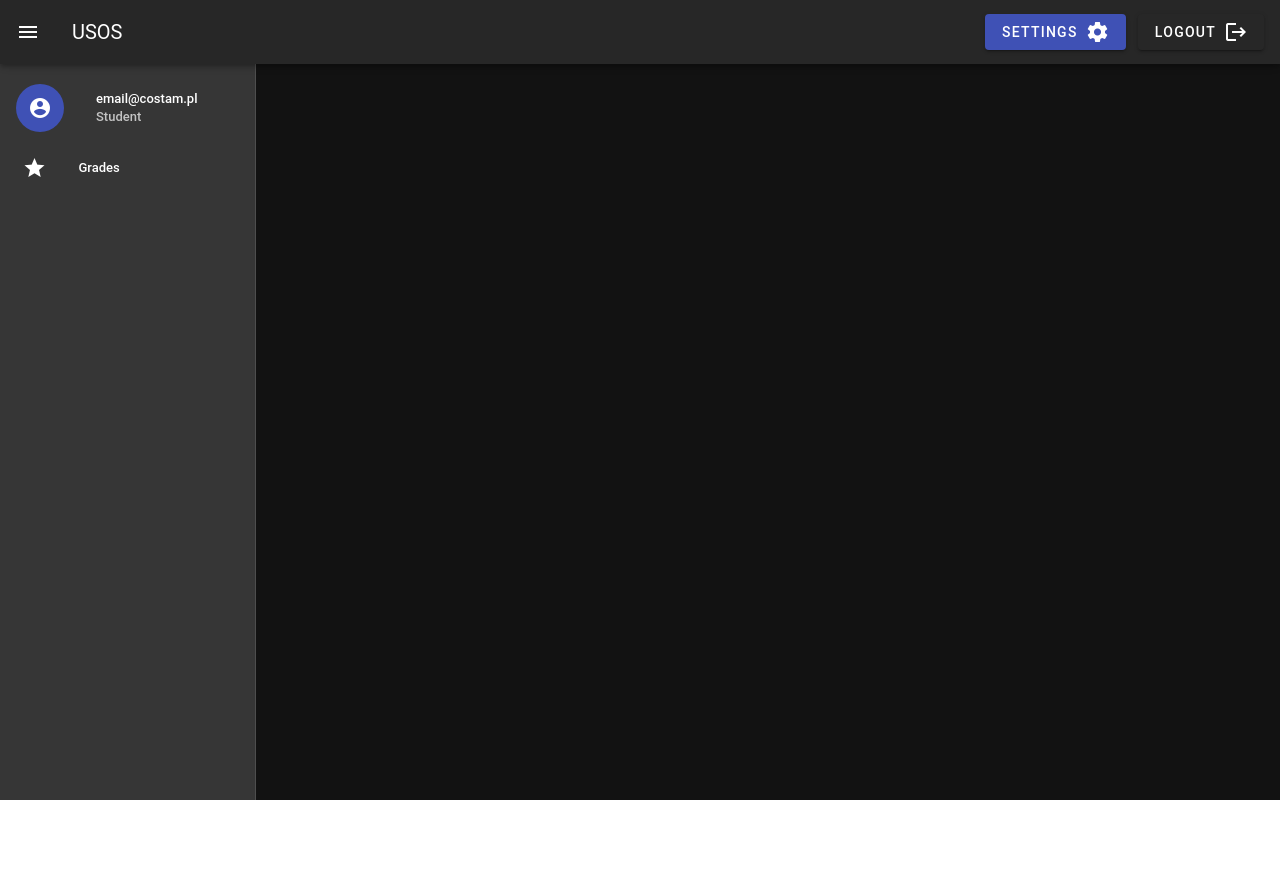
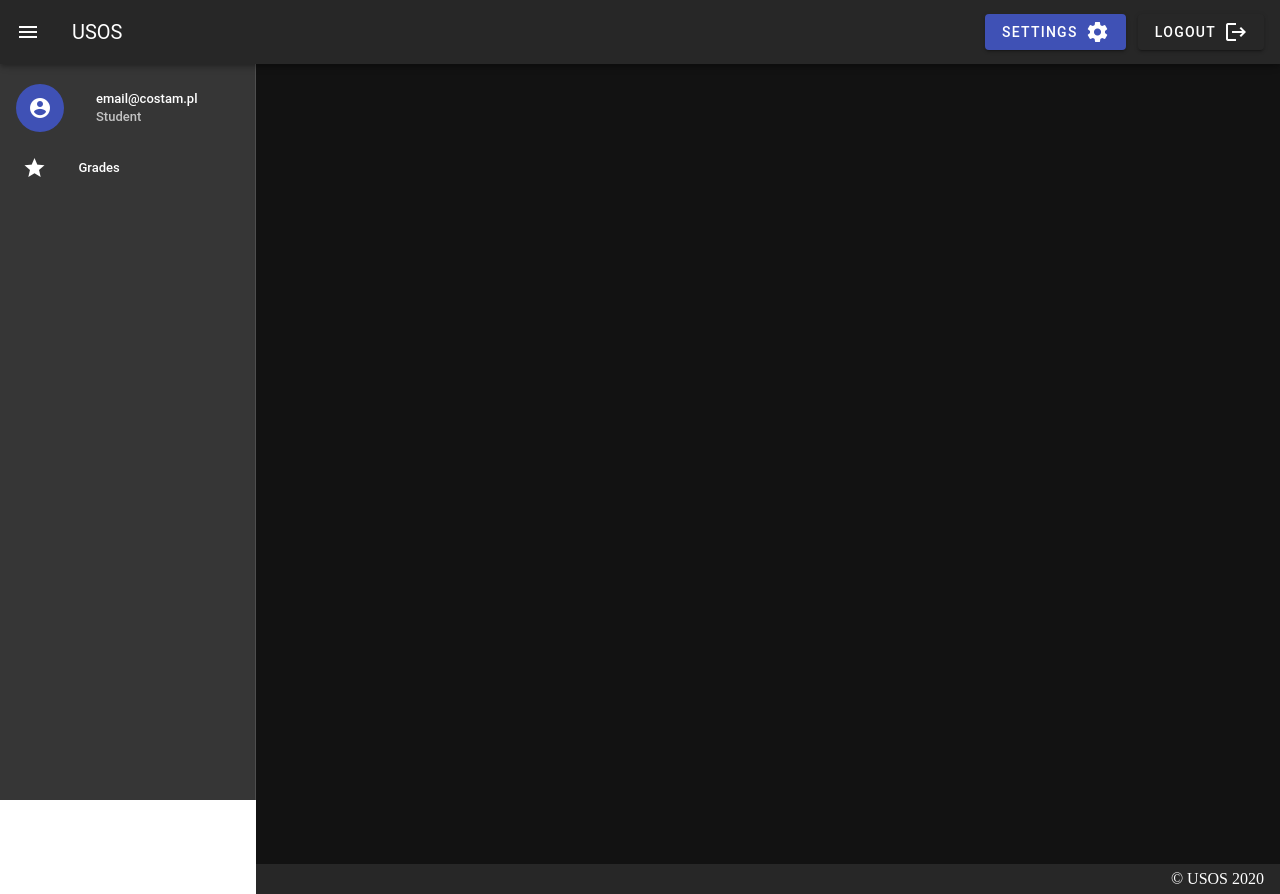
Before and after one commit to cherro0125/usos_frontend, a Vue app: page / in a window 1280 px wide. Before the commit the page ends 800 px from the top, so only its background shows below. Built offline with nearby package versions, Linux system fonts and the light colour scheme; a small style sheet from the web is missing.

Commit message:
Add footer

```diff
--- a/src/App.vue
+++ b/src/App.vue
@@ -1,17 +1,21 @@
 <template>
-  <Header></Header>
+  <v-content>
+    <Header></Header>
+    <Footer></Footer>
+  </v-content>
 </template>
 
 <script>
 import Header from "./components/Header/Header";
+import Footer from "./components/Footer/Footer";
+
 export default {
   name: "App",
   components: {
-    Header
+    Header,
+    Footer
   },
 
-  data: () => ({
-
-  })
+  data: () => ({})
 };
 </script>
--- /dev/null
+++ b/src/components/Footer/Footer.vue
@@ -0,0 +1,6 @@
+<template>
+  <v-footer :dark="$vuetify.theme.dark">
+    <v-spacer></v-spacer>
+    <div>&copy; USOS {{ new Date().getFullYear() }}</div>
+  </v-footer>
+</template>
```
